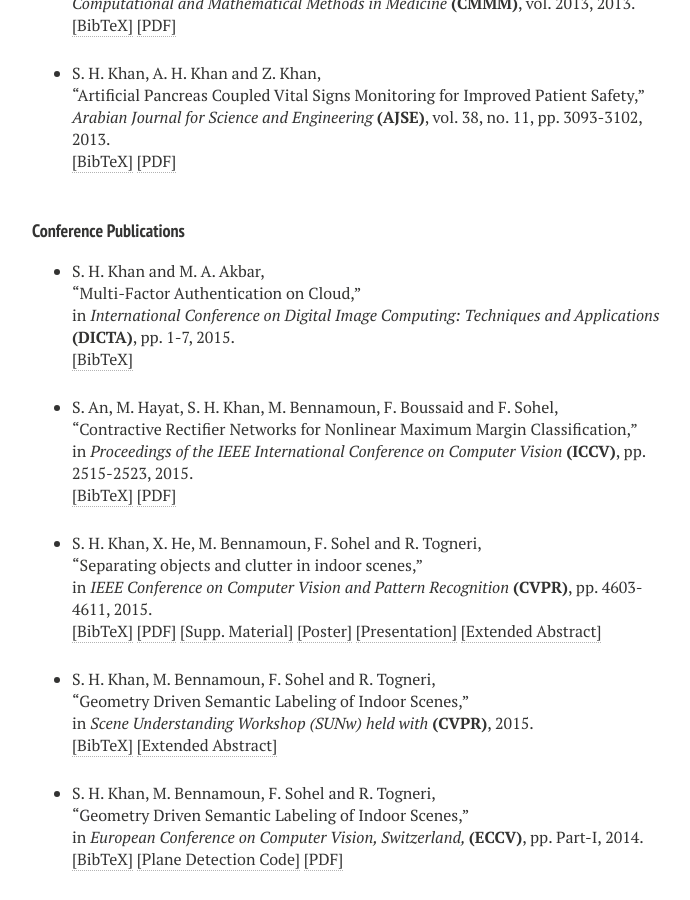
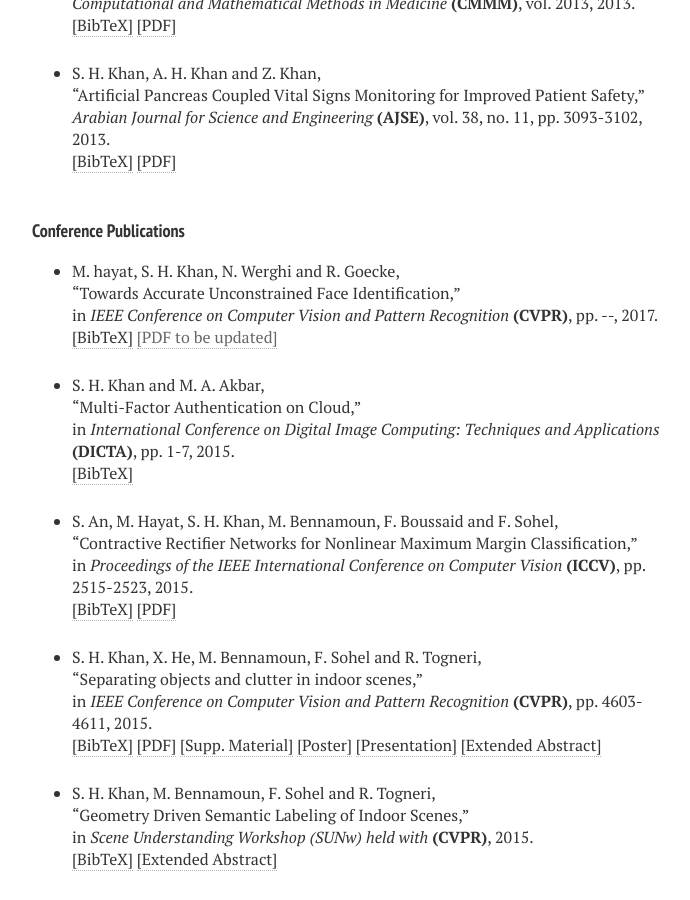
Before and after one commit to awaisrauf/salman-h-khan.github.io, a Jekyll site: the page built from publications.md, in a window 1280 px wide and 900 px high, scrolled down 1033 px. Shown: the whole window, without its empty margins (288-978 px from the left). Built offline with Jekyll 4.4.1, drawn with Linux system fonts in a browser that asks for light colours; nearby versions of some CDN libraries; some of the changed text lies outside the part shown.

Commit message:
Update publications.html

```diff
--- a/_layouts/publications.html
+++ b/_layouts/publications.html
@@ -96,7 +96,7 @@
 
 <br />
 <a href="javascript:toggleBibtex('hayat2016spatial')">[BibTeX]</a>
-<a href="">[PDF-to be updated]</a>
+<a href="">[PDF to be updated]</a>
 
 </p>
 <div id="bib_hayat2016spatial" class="bibtex noshow">
@@ -329,17 +329,37 @@
     <h4 style="margin-bottom:0px;padding-top:20px;">Conference Publications</h4>
 
     <ul class="biblist">
-    	<!-- Item: khan2015multi -->
+<!-- Item: hayat2017towards -->
+<li ><p>
+M. hayat, S. H. Khan, N. Werghi and R. Goecke, <br>
+&ldquo;Towards Accurate Unconstrained Face Identification,&rdquo;<br>
+in <i>IEEE Conference on Computer Vision and Pattern Recognition </i> <b>(CVPR)</b>,
+pp. --, 2017.
+
+<br />
+<a href="javascript:toggleBibtex('khan2015separating')">[BibTeX]</a>
+<a href="">[PDF to be updated]</a>
+
+</p>
+<div id="bib_hayat2017towards" class="bibtex noshow">
+<pre>
+@inproceedings{hayat2017towards,
+  author = {Khan, Salman H and Werghi, Naoufel and Goecke, Roland},
+  title = {Towards Accurate Unconstrained Face Identification},
+  booktitle = {Proceedings of the IEEE Conference on Computer Vision and Pattern Recognition},
+  year = {2017},
+  pages = {--}
+}
+</pre>
+</div>
+</li>
+
+
+<!-- Item: khan2015multi -->
 <li ><p>
 S. H. Khan and M.  A. Akbar, <br>
 &ldquo;Multi-Factor Authentication on Cloud,&rdquo;<br>
-in <i>International Conference on Digital Image Computing: Techniques and Applications</i> <b>(DICTA)</b>,
-
-
-pp. 1-7,
-
-2015.
-
+in <i>International Conference on Digital Image Computing: Techniques and Applications</i> <b>(DICTA)</b>, pp. 1-7, 2015.
 <br />
 <a href="javascript:toggleBibtex('khan2015multi')">[BibTeX]</a>
 
```
